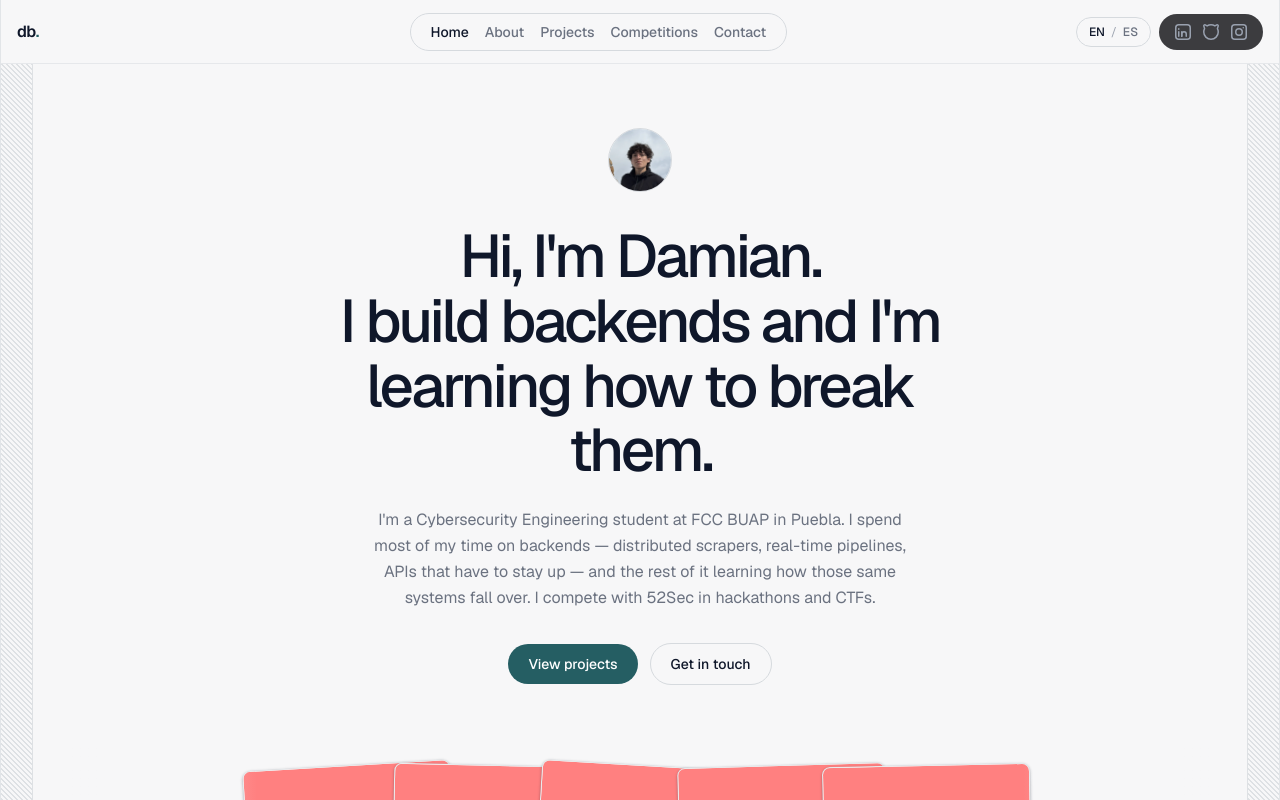
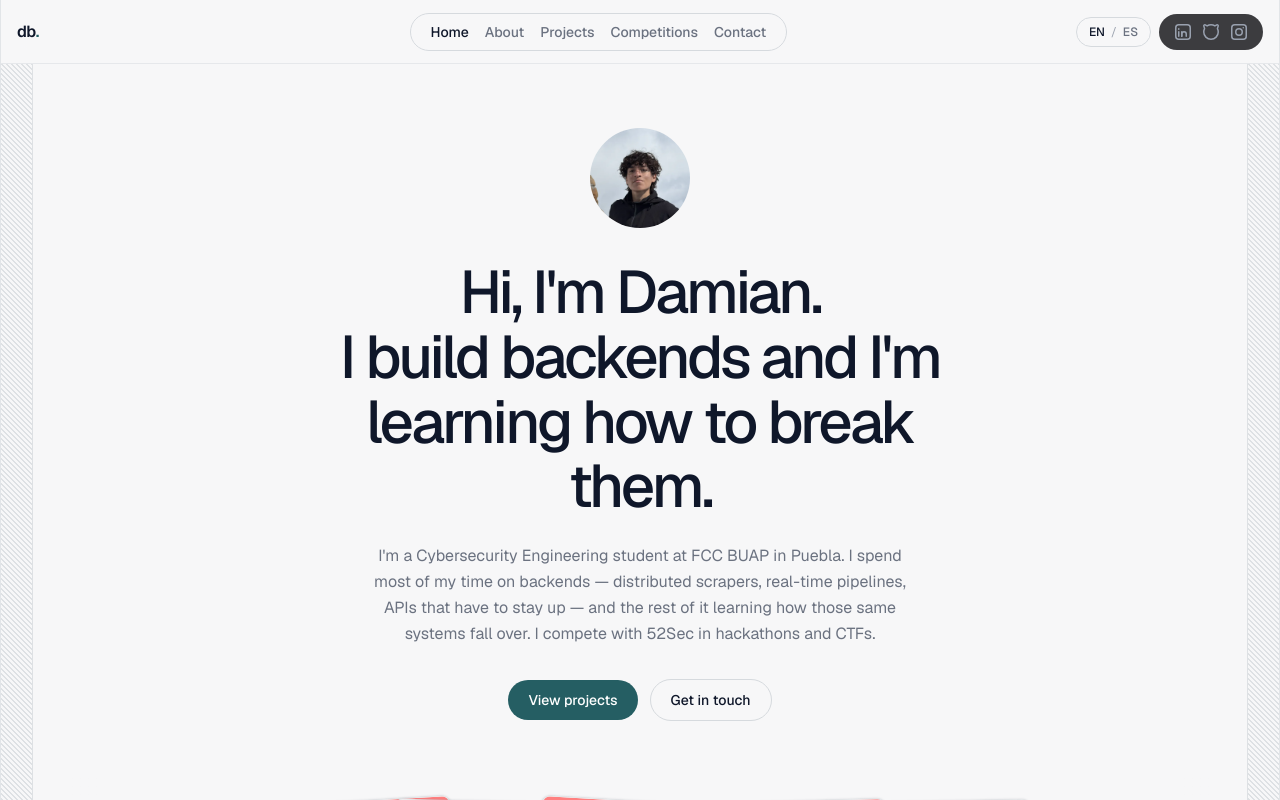
Before and after one commit to damianbasilio/damianbasilio-dev, a Next.js app: page /en/ in a window 1280 px wide. Shown: the top 800 px of the page. Built offline with nearby package versions, Linux system fonts and the light colour scheme.

Commit message:
fix: hero avatar to reference size (100px, no border)

```diff
--- a/components/hero.tsx
+++ b/components/hero.tsx
@@ -12,7 +12,7 @@ export function Hero({ locale, dict }: { locale: Locale; dict: Dictionary }) {
         /* Above the fold: fetch eagerly and at high priority. */
         fetchPriority="high"
         decoding="async"
-        className="mx-auto h-16 w-16 rounded-full border border-border object-cover"
+        className="mx-auto h-[100px] w-[100px] rounded-full object-cover transition-opacity duration-300 hover:opacity-90"
       />
 
       <h1 className="mx-auto mt-8 max-w-2xl text-balance text-[clamp(2.25rem,5.5vw,3.75rem)] font-medium leading-[1.08] tracking-[-0.05em]">
```
